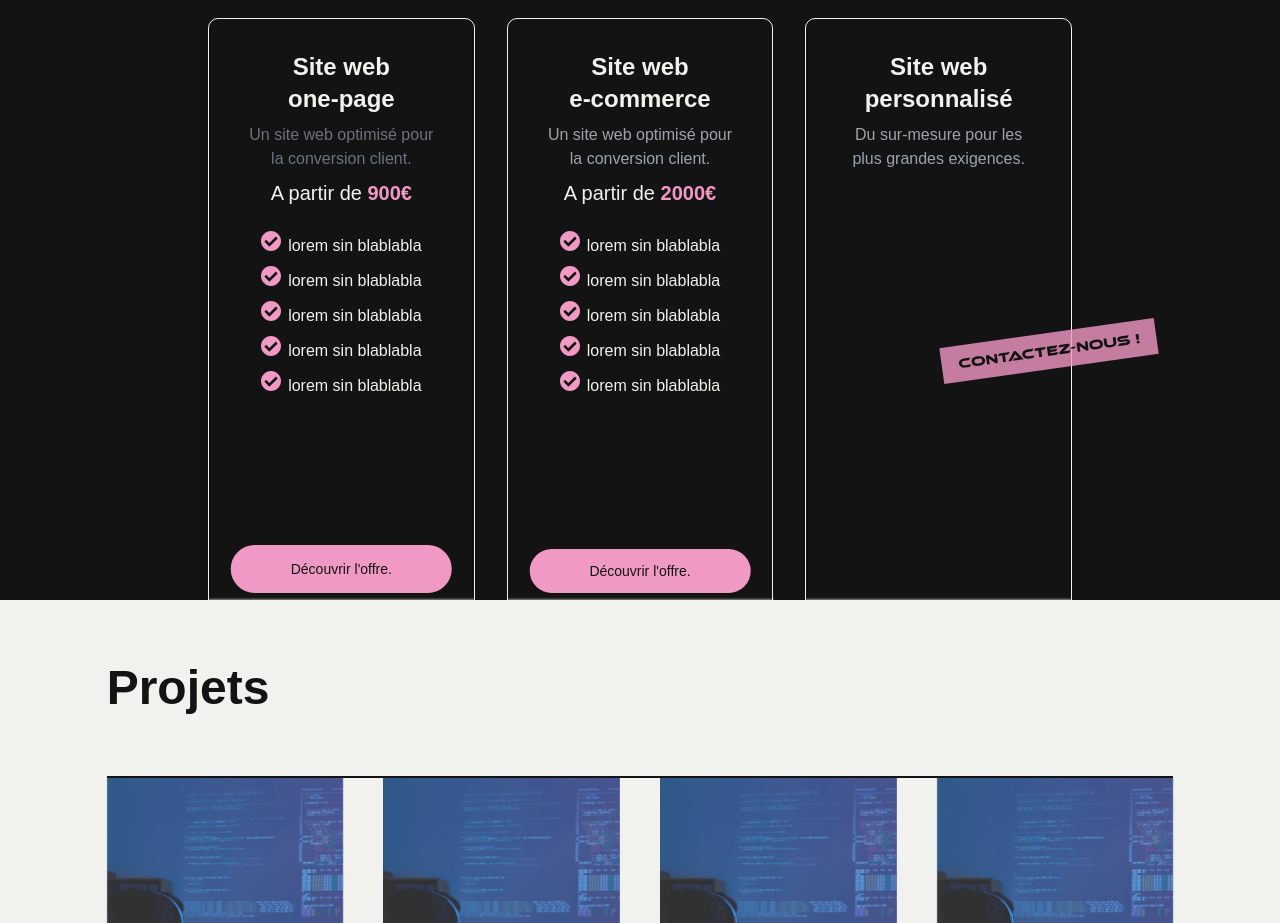
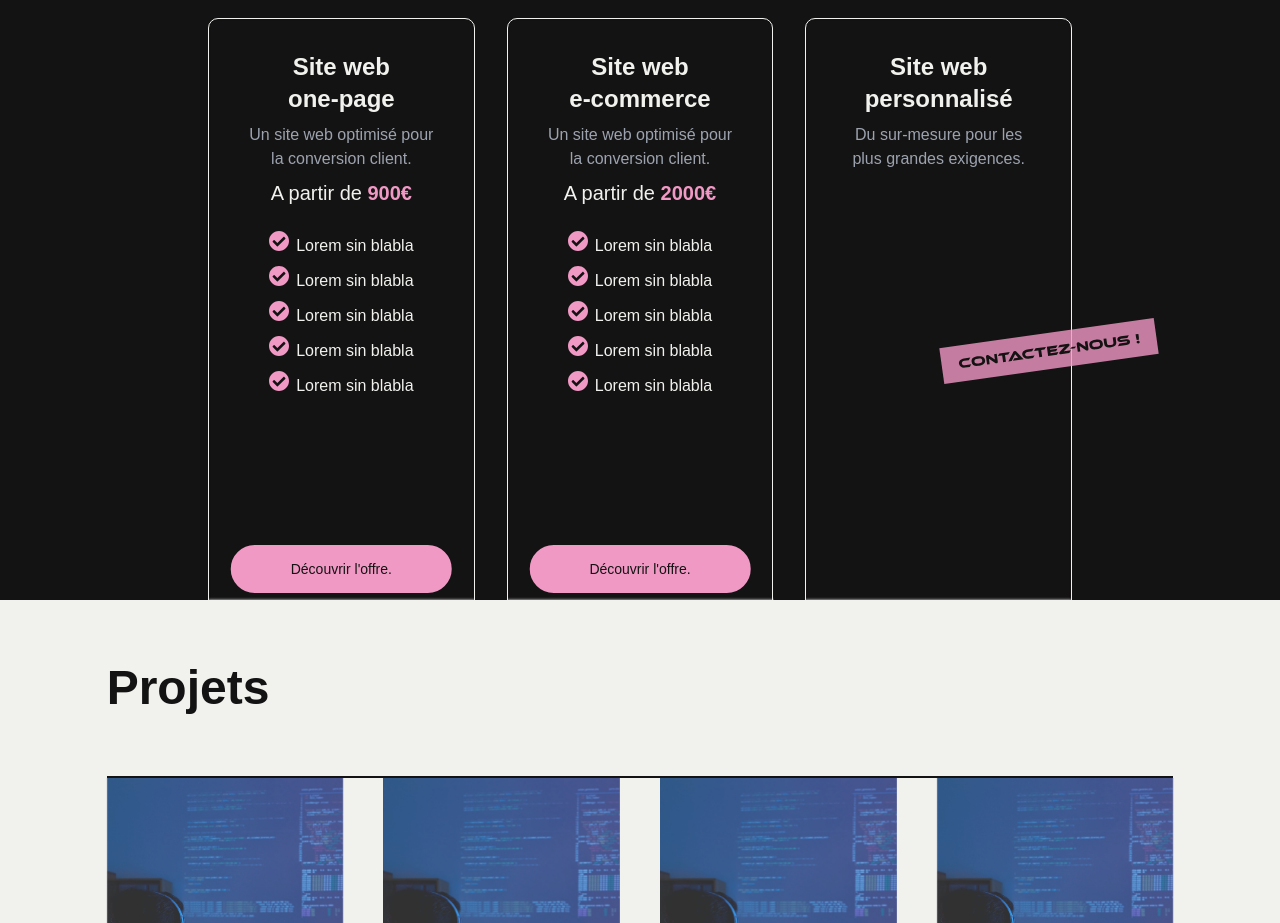
Before and after one commit to VadimElFamoso/CodeCorp, a Nuxt app: page / in a window 1280 px wide. Shown: the part 1800-2723 px from the top of the page. Built offline with nearby package versions, Linux system fonts and the light colour scheme; a web font is replaced by a local one.

Commit message:
small aeshtetic changes

```diff
--- a/components/landing.vue
+++ b/components/landing.vue
@@ -29,7 +29,7 @@
       </div>.
 
 
-    <a href="#services"><img class="absolute top-[90%] left-1/2 animate-bounce" src="../public/fleche_blanc.svg" alt=""></a>
+    <a href="#services"><img class="absolute top-[90%] translate-x-[-50%] left-1/2 animate-bounce" src="../public/fleche_blanc.svg" alt=""></a>
     </div>
   </template>
 
--- a/components/plans.vue
+++ b/components/plans.vue
@@ -9,15 +9,15 @@
             <!--Card-->
             <div class="relative card h-[600px] w-1/4 p-8">
                 <h3 class="font-ethnocentric text-2xl text-tertiary font-bold mb-2">Site web <br>one-page</h3>
-                <h4 class="font-area text-base text-gray-500">Un site web optimisé pour la conversion client.</h4>
-                <p class="font-light font-ethnocentric text-tertiary text-xl py-2">A partir de <span class="text-primary font-bold">900€</span></p>
+                <h4 class="font-area text-base text-gray-400">Un site web optimisé pour la conversion client.</h4>
+                <p class="font-light font-area text-tertiary text-xl py-2">A partir de <span class="font-ethnocentric text-primary font-bold">900€</span></p>
 
                 <div class="font-area flex flex-col gap-2 py-4 text-tertiary">
-                    <li class="list-image-check"><a href="">lorem sin blablabla</a></li>
-                    <li class="list-image-check"><a href="">lorem sin blablabla</a></li>
-                    <li class="list-image-check"><a href="">lorem sin blablabla</a></li>
-                    <li class="list-image-check"><a href="">lorem sin blablabla</a></li>
-                    <li class="list-image-check"><a href="">lorem sin blablabla</a></li>
+                    <li class="list-image-check">Lorem sin blabla</li>
+                    <li class="list-image-check">Lorem sin blabla</li>
+                    <li class="list-image-check">Lorem sin blabla</li>
+                    <li class="list-image-check">Lorem sin blabla</li>
+                    <li class="list-image-check">Lorem sin blabla</li>
                 </div>
 
                 <a class="absolute border-2 bg-primary hover:bg-secondary hover:border-tertiary font-areaextended hover:text-tertiary transition text-center text-sm text-secondary bottom-0 left-1/2 -translate-x-1/2 my-6 border-solid border-primary rounded-full py-3 w-10/12" href="">Découvrir l'offre.</a>
@@ -27,17 +27,18 @@
             <div class="relative card h-[600px] w-1/4 p-8">
                 <h3 class="font-ethnocentric text-2xl text-tertiary font-bold mb-2">Site web <br>e-commerce</h3>
                 <h4 class="font-area text-base text-gray-400">Un site web optimisé pour la conversion client.</h4>
-                <p class="font-light font-ethnocentric text-tertiary text-xl py-2">A partir de <span class="text-primary font-bold">2000€</span></p>
+                <p class="font-light font-area text-tertiary text-xl py-2">A partir de <span class="font-bold font-ethnocentric text-primary">2000€</span></p>
 
                 <div class="font-area flex flex-col gap-2 py-4 text-tertiary">
-                    <li class="list-image-check"><a href="">lorem sin blablabla</a></li>
-                    <li class="list-image-check"><a href="">lorem sin blablabla</a></li>
-                    <li class="list-image-check"><a href="">lorem sin blablabla</a></li>
-                    <li class="list-image-check"><a href="">lorem sin blablabla</a></li>
-                    <li class="list-image-check"><a href="">lorem sin blablabla</a></li>
+                    <li class="list-image-check">Lorem sin blabla</li>
+                    <li class="list-image-check">Lorem sin blabla</li>
+                    <li class="list-image-check">Lorem sin blabla</li>
+                    <li class="list-image-check">Lorem sin blabla</li>
+                    <li class="list-image-check">Lorem sin blabla</li>
                 </div>
 
-                <a class="absolute bg-primary font-areaextended text-center text-sm text-secondary bottom-0 left-1/2 -translate-x-1/2 my-6 border-solid border-primary rounded-full py-3 w-10/12" href="">Découvrir l'offre.</a>
+              <a class="absolute border-2 bg-primary hover:bg-secondary hover:border-tertiary font-areaextended hover:text-tertiary transition text-center text-sm text-secondary bottom-0 left-1/2 -translate-x-1/2 my-6 border-solid border-primary rounded-full py-3 w-10/12" href="">Découvrir l'offre.</a>
+
             </div>
 
             <!--Card-->
@@ -54,8 +55,6 @@
                 </div> -->
                 <img class="absolute top-1/2 left-1/2 -translate-x-1/2 -translate-y-1/2  h-auto w-10/12" src="../public/banner.svg" alt="">
 
-
-                <!-- <a class="absolute bg-primary font-areaextended text-center text-sm text-secondary bottom-0 left-1/2 -translate-x-1/2 my-6 border-solid border-primary rounded-full py-3 w-10/12" href="">Découvrir l'offre.</a> -->
             </div>
         </div>
 
```
